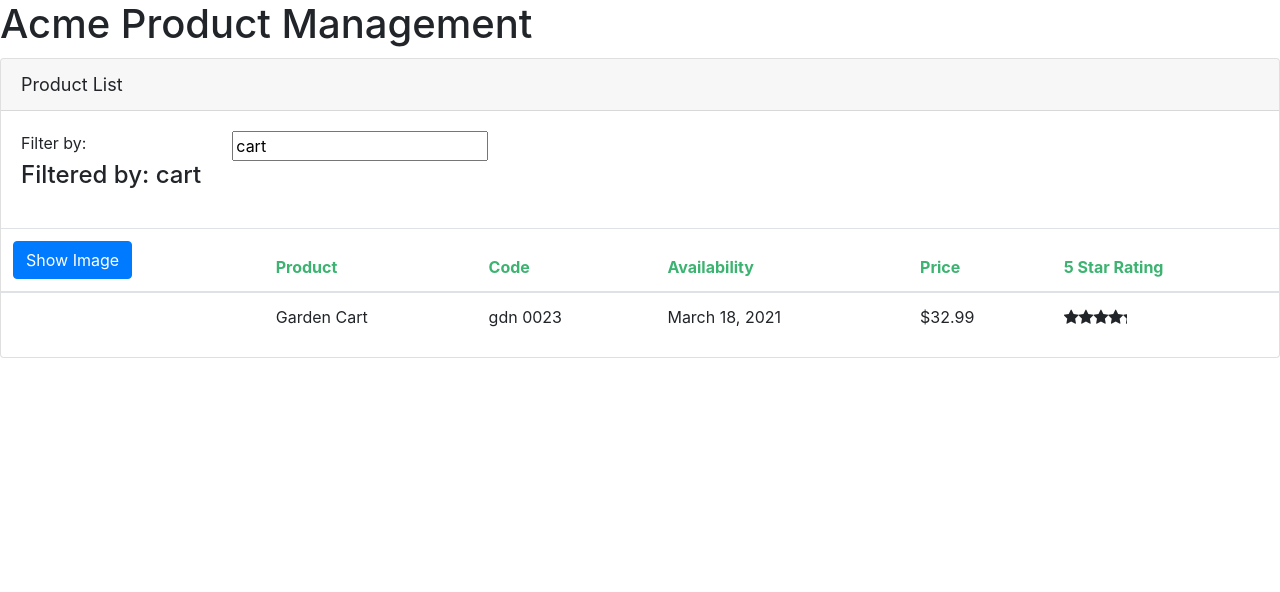
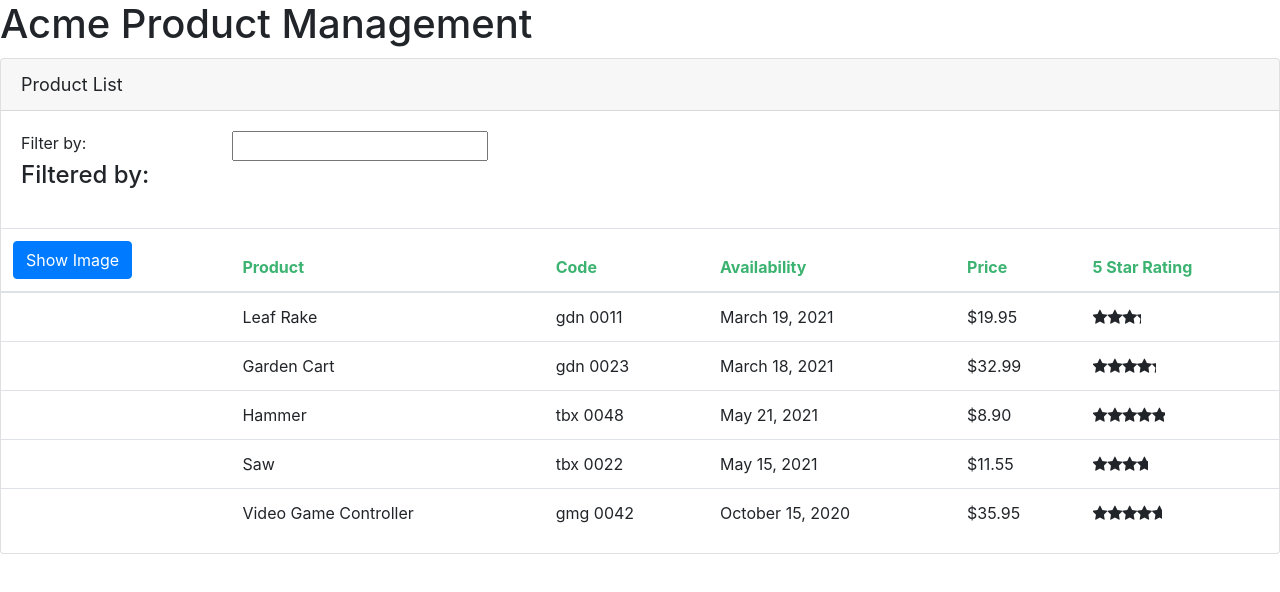
Before and after one commit to SemihDurmus/Hello_Angular, an Angular app: page / in a window 1280 px wide. Shown: the top 592 px of the page. Built offline with nearby package versions, Linux system fonts and the light colour scheme.

Commit message:
Inject Product Service

```diff
--- a/src/app/product/product-list.component.ts
+++ b/src/app/product/product-list.component.ts
@@ -1,12 +1,16 @@
 import { ThrowStmt } from '@angular/compiler';
 import { Component, OnInit } from '@angular/core';
 import { Iproduct } from './product';
+import { ProductService } from './product.service';
 @Component({
   selector: 'pm-products',
   templateUrl: './product-list.component.html',
   styleUrls: ['./product-list.component.css'],
 })
+
+
 export class ProductListComponent implements OnInit {
+
   pageTitle: string = 'Product List';
   imageWidth: number = 50;
   imageMargin: number = 2;
@@ -24,57 +28,10 @@
   filteredProducts: Iproduct[] = [];
 
   products: Iproduct[] = [
-    {
-      productId: 1,
-      productName: 'Leaf Rake',
-      productCode: 'GDN-0011',
-      releaseDate: 'March 19, 2021',
-      description: 'Leaf rake with 48-inch wooden handle.',
-      price: 19.95,
-      starRating: 3.2,
-      imageUrl: 'assets/images/leaf_rake.png',
-    },
-    {
-      productId: 2,
-      productName: 'Garden Cart',
-      productCode: 'GDN-0023',
-      releaseDate: 'March 18, 2021',
-      description: '15 gallon capacity rolling garden cart',
-      price: 32.99,
-      starRating: 4.2,
-      imageUrl: 'assets/images/garden_cart.png',
-    },
-    {
-      productId: 5,
-      productName: 'Hammer',
-      productCode: 'TBX-0048',
-      releaseDate: 'May 21, 2021',
-      description: 'Curved claw steel hammer',
-      price: 8.9,
-      starRating: 1.8,
-      imageUrl: 'assets/images/hammer.png',
-    },
-    {
-      productId: 8,
-      productName: 'Saw',
-      productCode: 'TBX-0022',
-      releaseDate: 'May 15, 2021',
-      description: '15-inch steel blade hand saw',
-      price: 11.55,
-      starRating: 3.7,
-      imageUrl: 'assets/images/saw.png',
-    },
-    {
-      productId: 10,
-      productName: 'Video Game Controller',
-      productCode: 'GMG-0042',
-      releaseDate: 'October 15, 2020',
-      description: 'Standard two-button video game controller',
-      price: 35.95,
-      starRating: 4.6,
-      imageUrl: 'assets/images/xbox-controller.png',
-    },
+
   ];
+
+  constructor(private productService: ProductService){}
 
   performFilter(filterBy: string): Iproduct[] {
     filterBy = filterBy.toLocaleLowerCase();
@@ -86,7 +43,8 @@
     this.showImage = !this.showImage;
   }
   ngOnInit(): void {
-    this.listFilter = 'cart';
+    this.products = this.productService.getProducts();
+    this.filteredProducts = this.products;
   }
   onRatingClicked(message:string):void {
     this.pageTitle = 'Product List : ' + message;
--- /dev/null
+++ b/src/app/product/product.service.ts
@@ -0,0 +1,62 @@
+import { Injectable } from '@angular/core';
+import { Iproduct } from './product';
+
+@Injectable({
+  providedIn: 'root',
+})
+export class ProductService {
+  getProducts(): Iproduct[] {
+    return [
+      {
+        productId: 1,
+        productName: 'Leaf Rake',
+        productCode: 'GDN-0011',
+        releaseDate: 'March 19, 2021',
+        description: 'Leaf rake with 48-inch wooden handle.',
+        price: 19.95,
+        starRating: 3.2,
+        imageUrl: 'assets/images/leaf_rake.png',
+      },
+      {
+        productId: 2,
+        productName: 'Garden Cart',
+        productCode: 'GDN-0023',
+        releaseDate: 'March 18, 2021',
+        description: '15 gallon capacity rolling garden cart',
+        price: 32.99,
+        starRating: 4.2,
+        imageUrl: 'assets/images/garden_cart.png',
+      },
+      {
+        productId: 5,
+        productName: 'Hammer',
+        productCode: 'TBX-0048',
+        releaseDate: 'May 21, 2021',
+        description: 'Curved claw steel hammer',
+        price: 8.9,
+        starRating: 4.8,
+        imageUrl: 'assets/images/hammer.png',
+      },
+      {
+        productId: 8,
+        productName: 'Saw',
+        productCode: 'TBX-0022',
+        releaseDate: 'May 15, 2021',
+        description: '15-inch steel blade hand saw',
+        price: 11.55,
+        starRating: 3.7,
+        imageUrl: 'assets/images/saw.png',
+      },
+      {
+        productId: 10,
+        productName: 'Video Game Controller',
+        productCode: 'GMG-0042',
+        releaseDate: 'October 15, 2020',
+        description: 'Standard two-button video game controller',
+        price: 35.95,
+        starRating: 4.6,
+        imageUrl: 'assets/images/xbox-controller.png',
+      },
+    ];
+  }
+}
```
